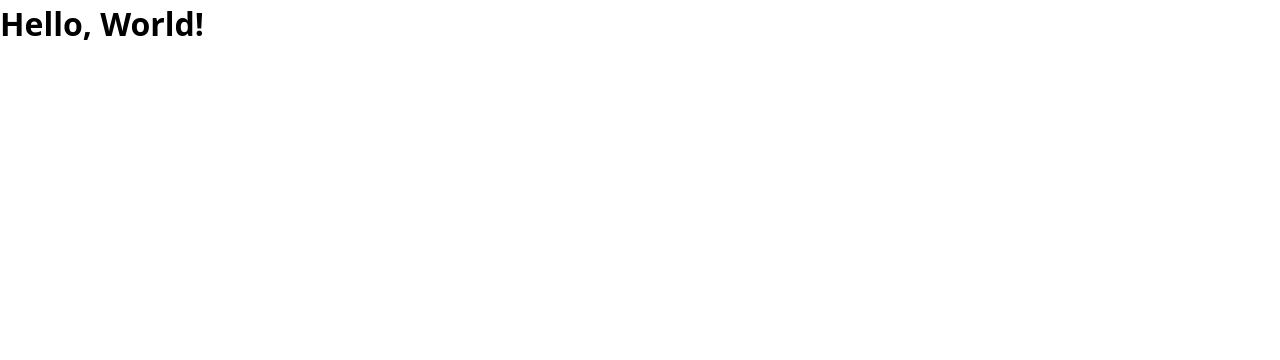
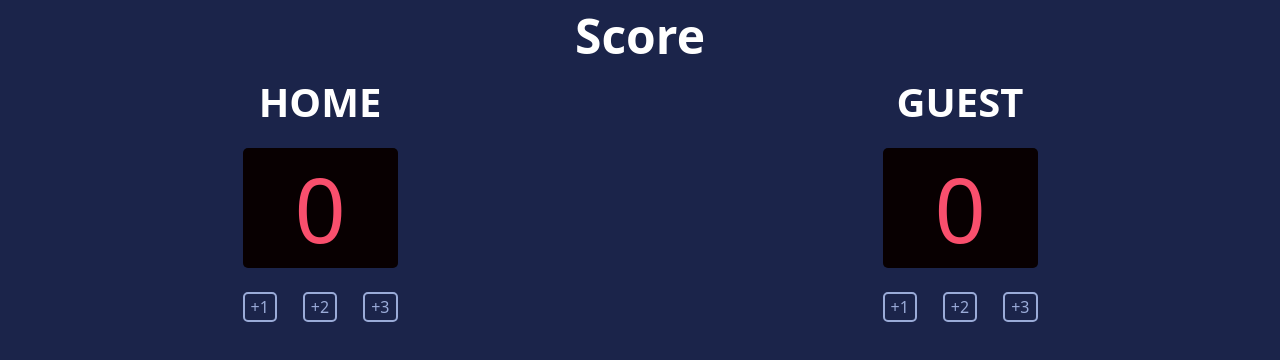
Before and after one commit to LahcenHaouch/basketball_scoreboard, a plain HTML site: page index.html in a window 1280 px wide. Drawn offline with Linux system fonts and the light colour scheme.

Commit message:
Init project and display layout

```diff
--- a/index.html
+++ b/index.html
@@ -5,9 +5,30 @@
     <meta http-equiv="X-UA-Compatible" content="IE=edge" />
     <meta name="viewport" content="width=device-width, initial-scale=1.0" />
     <link rel="stylesheet" href="style.css" />
-    <title>Hello World</title>
+    <title>Basketball Scoreboard</title>
+    <script defer src="./index.js"></script>
   </head>
   <body>
-    <h1>Hello, World!</h1>
+    <h1>Score</h1>
+    <div class="container">
+      <div class="score-box">
+        <h2>HOME</h2>
+        <div class="score">0</div>
+        <div class="score-actions">
+          <button>+1</button>
+          <button>+2</button>
+          <button>+3</button>
+        </div>
+      </div>
+      <div class="score-box">
+        <h2>GUEST</h2>
+        <div class="score">0</div>
+        <div class="score-actions">
+          <button>+1</button>
+          <button>+2</button>
+          <button>+3</button>
+        </div>
+      </div>
+    </div>
   </body>
 </html>
--- /dev/null
+++ b/index.js
@@ -0,0 +1,4 @@
+const INITIAL_VALUE = 0;
+
+let homeScore = INITIAL_VALUE;
+let guestScore = INITIAL_VALUE;
--- a/style.css
+++ b/style.css
@@ -78,3 +78,54 @@ h6 {
 #__next {
   isolation: isolate;
 }
+
+/* Custom */
+.container {
+  display: flex;
+  justify-content: space-around;
+}
+
+body {
+  color: white;
+  background-color: #1b244a;
+}
+
+h1 {
+  font-size: 3rem;
+  text-align: center;
+}
+
+h2 {
+  font-size: 2.5rem;
+  text-align: center;
+  margin-bottom: 16px;
+}
+
+.score-box {
+}
+
+.score {
+  width: 155px;
+  height: 120px;
+  background-color: #080001;
+  color: #f94f6d;
+  margin-bottom: 24px;
+  font-size: 5.6rem;
+  display: flex;
+  justify-content: center;
+  align-items: center;
+  border-radius: 5px;
+}
+
+.score-actions {
+  display: flex;
+  justify-content: space-between;
+}
+
+.score-actions button {
+  border-radius: 5px;
+  color: #9aabd8;
+  background-color: inherit;
+  border: 2px solid currentColor;
+  cursor: pointer;
+}
```
